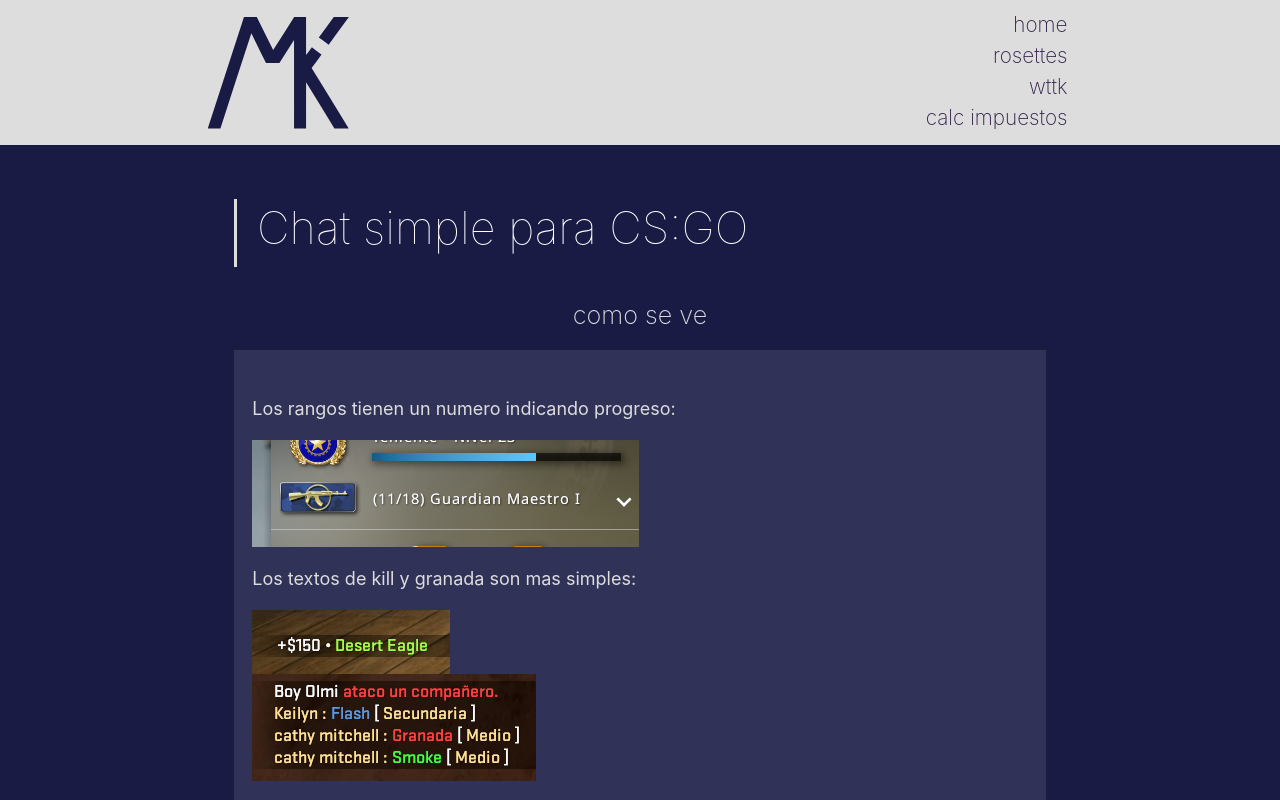
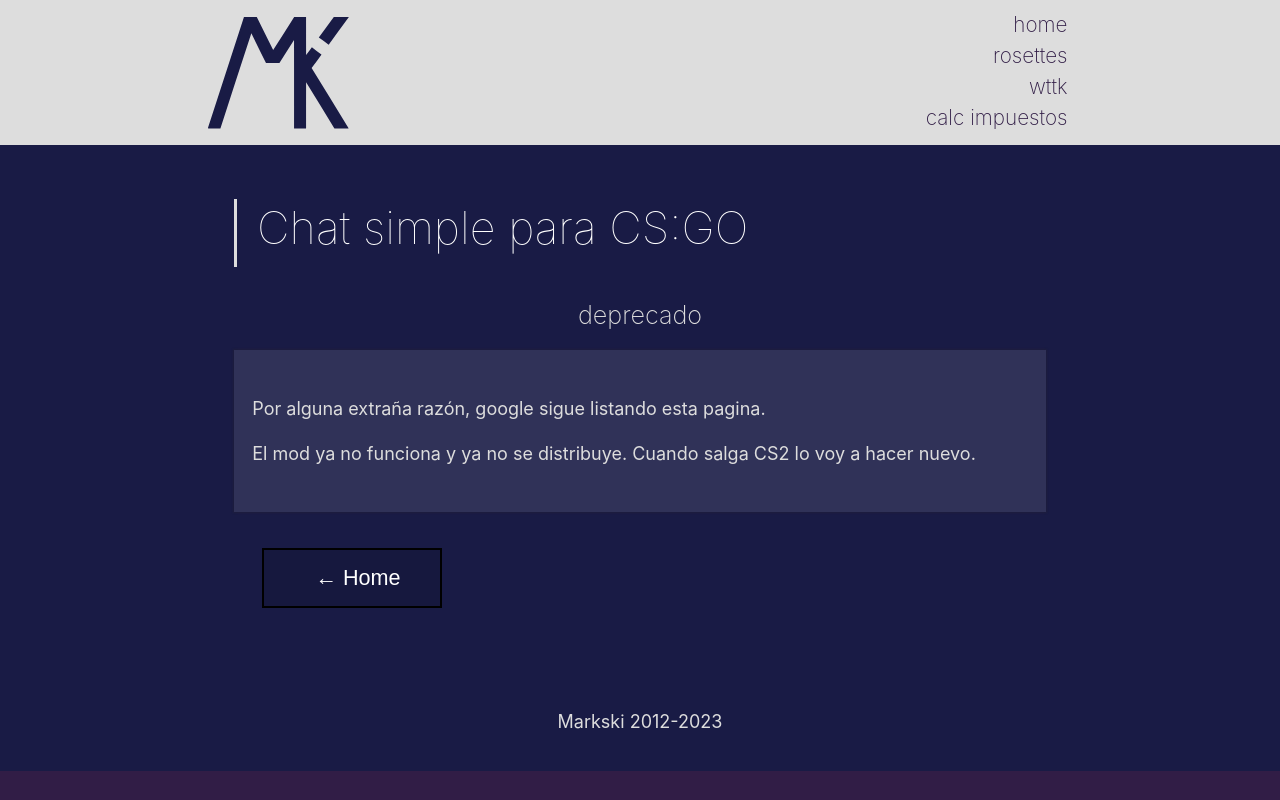
Before and after one commit to markski1/markski.ar, a Next.js app: page /simplecsgo in a window 1280 px wide. Shown: the top 800 px of the page. Built offline with nearby package versions, Linux system fonts and the light colour scheme.

Commit message:
deprecar pagina csgo

```diff
--- a/pages/simplecsgo.tsx
+++ b/pages/simplecsgo.tsx
@@ -6,6 +6,24 @@ import Section from '../components/molecules/Section';
 import HeadParams from '../components/atoms/HeadParams';
 
 export default function Page() {
+	return (
+		<>
+		<HeadParams
+			title = "Chat simple para CS:GO"
+			description = "Modificación para CSGO que simplifica los elementos del chat."
+		/>
+		<Layout type='page'>
+			<Header>
+				<p className={utilStyles.headingLg} style={{marginRight: '30px'}}>Chat simple para CS:GO</p>
+			</Header>
+			<Section title="deprecado">
+				<p>Por alguna extraña razón, google sigue listando esta pagina.</p>
+				<p>El mod ya no funciona y ya no se distribuye. Cuando salga CS2 lo voy a hacer nuevo.</p>
+			</Section>
+		</Layout>
+		</>
+	);
+	/*
 	return (
 		<>
 		<HeadParams
@@ -48,4 +66,5 @@ export default function Page() {
 		</Layout>
 		</>
 	);
+	*/
 }
```
